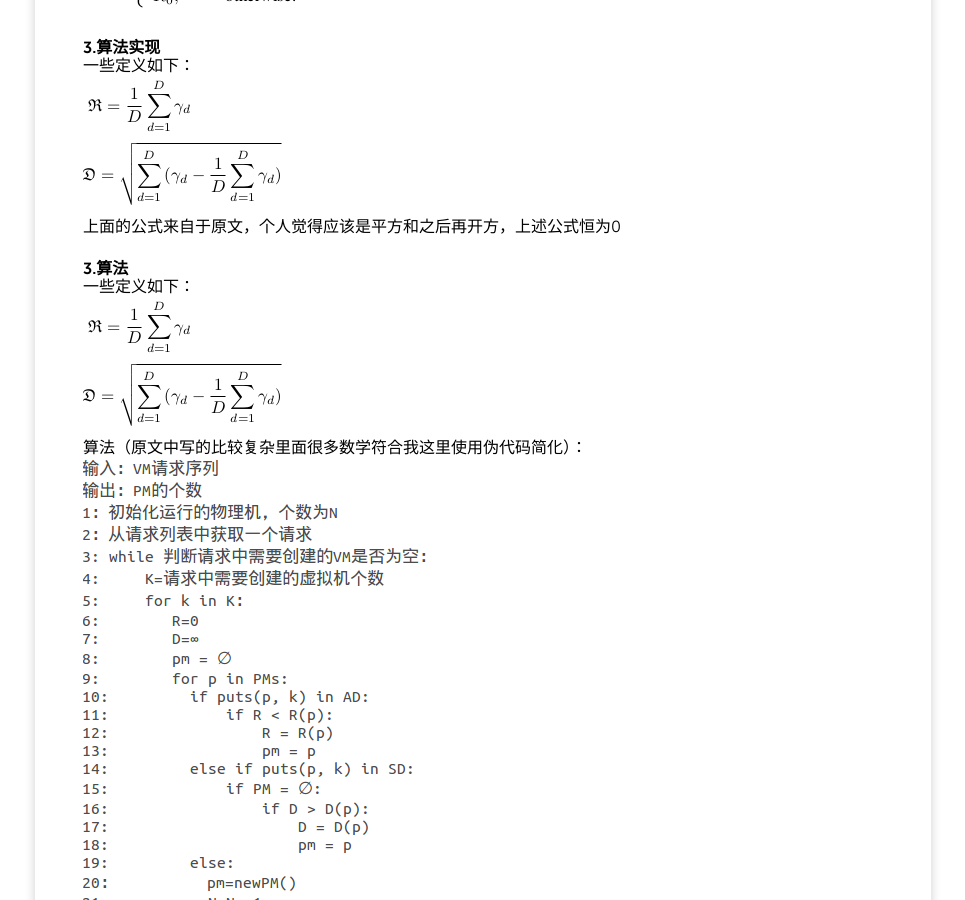
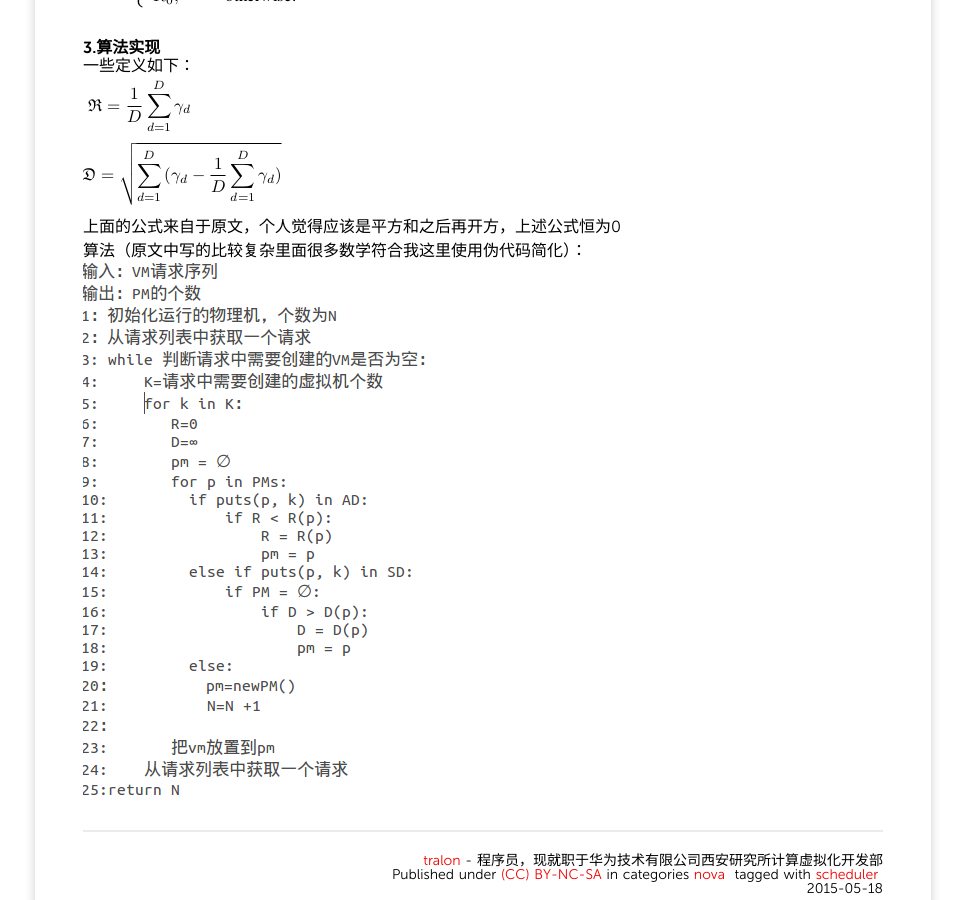
Before and after one commit to zhangchunlong/zhangchunlong.github.io, a Jekyll site: the page built from _posts/2015/2015-05-18-VMP.md, in a window 1280 px wide and 900 px high, scrolled down 1389 px. Shown: the whole window, without its empty margins (157-1122 px from the left). Built offline with Jekyll 4.4.1, drawn with Linux system fonts in a browser that asks for light colours; nearby versions of some CDN libraries; Markdown is read by kramdown in place of the engine named in the settings; comment, search, counter and statistics services are not loaded.

Commit message:
modify vmp2

```diff
--- a/_posts/2015/2015-05-18-VMP.md
+++ b/_posts/2015/2015-05-18-VMP.md
@@ -33,9 +33,5 @@ FD：禁止域
 ![model4](/media/pic/model4.png 'model4')
 ![model5](/media/pic/model5.png 'model5')
 上面的公式来自于原文，个人觉得应该是平方和之后再开方，上述公式恒为0
-####3.算法
-一些定义如下：
-![model4](/media/pic/model4.png 'model4')
-![model5](/media/pic/model5.png 'model5')
 算法（原文中写的比较复杂里面很多数学符合我这里使用伪代码简化）：
 ![model6](/media/pic/model6.png 'model6')
```
Also changed, not shown: media/pic/model6.png.
